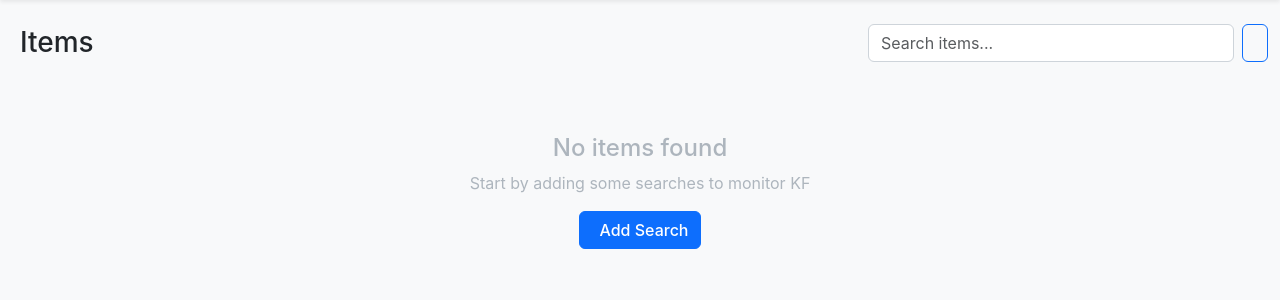
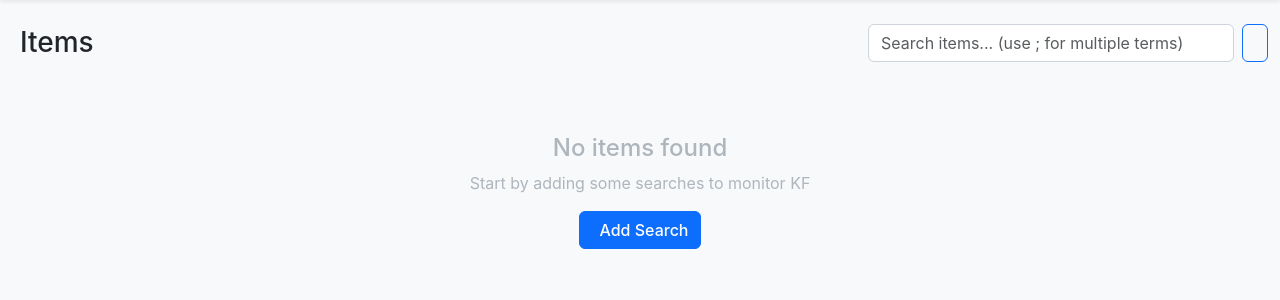
Before and after one commit to 2extndd/KS1, a Flask app: page /items in a window 1280 px wide. Shown: the part 83-383 px from the top of the page. Run offline with Flask 3, Linux system fonts and the light colour scheme; data that the repository does not hold is empty; some libraries are stand-ins or nearby versions.

Commit message:
v2.03 - Multiple search terms support
Features:
- Added support for multiple search terms separated by semicolon (;)
- Example: 'Alpha; Пуховики' will search for both terms
- Each term searches in both title and search_name fields
- Combined with OR logic for flexible searching
- Updated placeholder with usage hint
- Added tooltip with example

Technical:
- Modified get_items_paginated() to split search terms by ';'
- Each term creates separate LIKE/ILIKE conditions
- All conditions combined with OR operator
- Works with both PostgreSQL and SQLite

Note: Infinite scroll already implemented in v2.01

```diff
--- a/web_ui_plugin/app.py
+++ b/web_ui_plugin/app.py
@@ -1061,7 +1061,7 @@ def get_recent_items(hours: int = 24):
         return []
 
 def get_items_paginated(page: int = 1, per_page: int = 20, search_filter: str = '', search_id: str = ''):
-    """Get paginated items"""
+    """Get paginated items with support for multiple search terms separated by semicolon"""
     try:
         offset = (page - 1) * per_page
 
@@ -1070,11 +1070,21 @@ def get_items_paginated(page: int = 1, per_page: int = 20, search_filter: str =
         params = []
 
         if search_filter:
-            if get_db().is_postgres:
-                where_conditions.append("(i.title ILIKE %s OR s.name ILIKE %s)")
-            else:
-                where_conditions.append("(i.title LIKE %s OR s.name LIKE %s)")
-            params.extend([f'%{search_filter}%', f'%{search_filter}%'])
+            # Split by semicolon to support multiple search terms
+            search_terms = [term.strip() for term in search_filter.split(';') if term.strip()]
+
+            if search_terms:
+                # Build OR conditions for each search term
+                term_conditions = []
+                for term in search_terms:
+                    if get_db().is_postgres:
+                        term_conditions.append("(i.title ILIKE %s OR s.name ILIKE %s)")
+                    else:
+                        term_conditions.append("(i.title LIKE %s OR s.name LIKE %s)")
+                    params.extend([f'%{term}%', f'%{term}%'])
+
+                # Combine all term conditions with OR
+                where_conditions.append(f"({' OR '.join(term_conditions)})")
 
         if search_id:
             where_conditions.append("i.search_id = %s")
--- a/web_ui_plugin/templates/items.html
+++ b/web_ui_plugin/templates/items.html
@@ -12,8 +12,11 @@
 
             <!-- Search Form - Mobile Responsive -->
             <form method="GET" class="d-flex w-100 w-md-auto" style="max-width: 400px;">
-                <input type="text" name="search" class="form-control me-2 flex-grow-1" placeholder="Search items..."
-                       value="{{ search_filter }}" style="min-width: 0;">
+                <input type="text" name="search" class="form-control me-2 flex-grow-1"
+                       placeholder="Search items... (use ; for multiple terms)"
+                       value="{{ search_filter }}"
+                       style="min-width: 0;"
+                       title="Use semicolon (;) to search for multiple terms. Example: Alpha; Пуховики">
                 <button type="submit" class="btn btn-outline-primary flex-shrink-0">
                     <i class="fas fa-search"></i>
                 </button>
```
